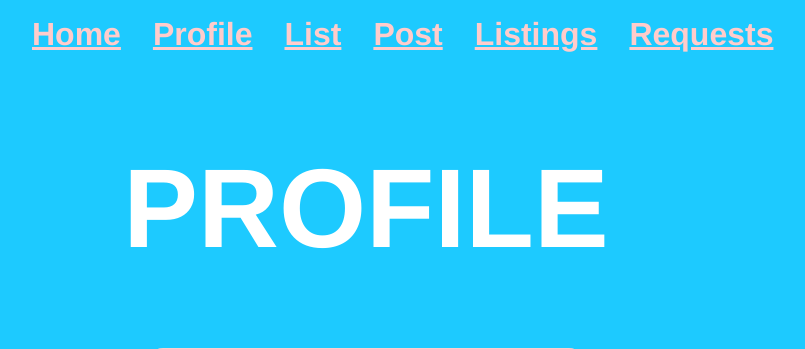
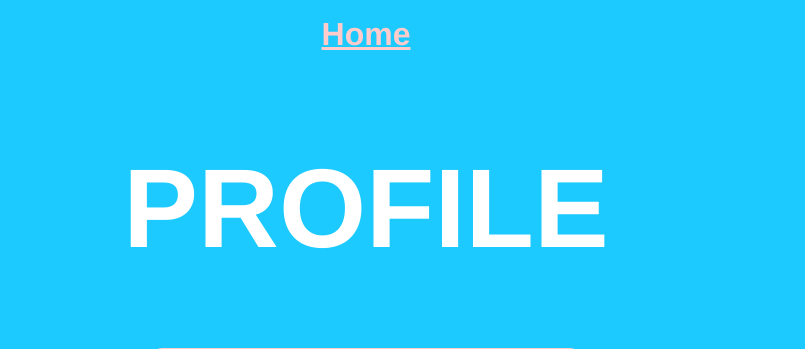
Before and after one commit to achanchan/WellesleyStays, a Flask app: template templates/insertUser.html in a window 1280 px wide. Shown: the top 349 px of the page, without its empty margins (274-1079 px from the left). Run offline with Flask 2, Linux system fonts and the light colour scheme; the template is opened without the code that fills it, so the values that code supplies are empty.

Commit message:
nav bar fix for not logged in users

```diff
--- a/templates/base.html
+++ b/templates/base.html
@@ -9,12 +9,13 @@
     <body>
         <ul id="navbar">
             <li class="navitem"><a class="navitem" href="{{url_for('index')}}">Home</a></li>
-            <li class="navitem"><a class="navitem" href="{{url_for('profile', bnumber=session['CAS_ATTRIBUTES']['cas:id'])}}">Profile</a></li>
-            <li class="navitem"><a class="navitem" href="{{url_for('listing')}}">List</a></li>
-            <li class="navitem"><a class="navitem" href="{{url_for('requesting')}}">Post</a></li>
-            <li class="navitem"><a class="navitem" href="{{url_for('searchListing')}}">Listings</a></li>
-            <li class="navitem"><a class="navitem" href="{{url_for('searchRequest')}}">Requests</a></li>
-            <!-- add more links -->
+            {% if 'CAS_USERNAME' in session %}
+                <li class="navitem"><a class="navitem" href="{{url_for('profile', bnumber=session['CAS_ATTRIBUTES']['cas:id'])}}">Profile</a></li>
+                <li class="navitem"><a class="navitem" href="{{url_for('listing')}}">List</a></li>
+                <li class="navitem"><a class="navitem" href="{{url_for('requesting')}}">Post</a></li>
+                <li class="navitem"><a class="navitem" href="{{url_for('searchListing')}}">Listings</a></li>
+                <li class="navitem"><a class="navitem" href="{{url_for('searchRequest')}}">Requests</a></li>
+            {% endif %}
         </ul>
 
         <!-- {% with messages = get_flashed_messages() %}
```
